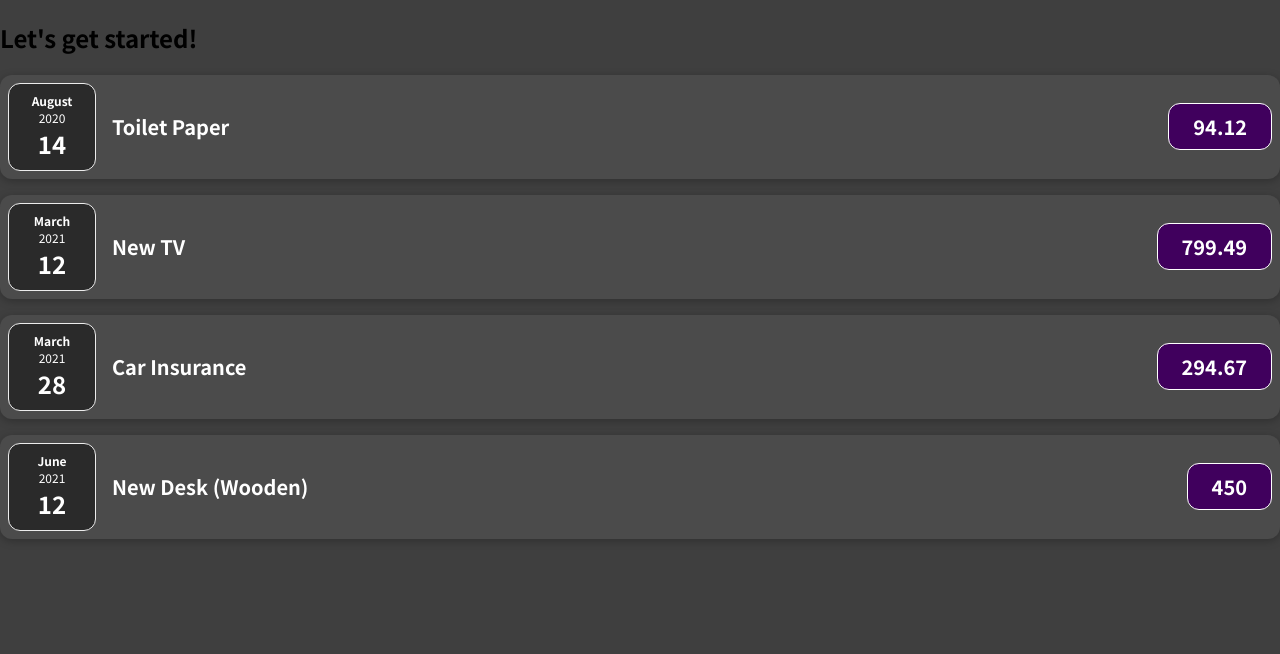
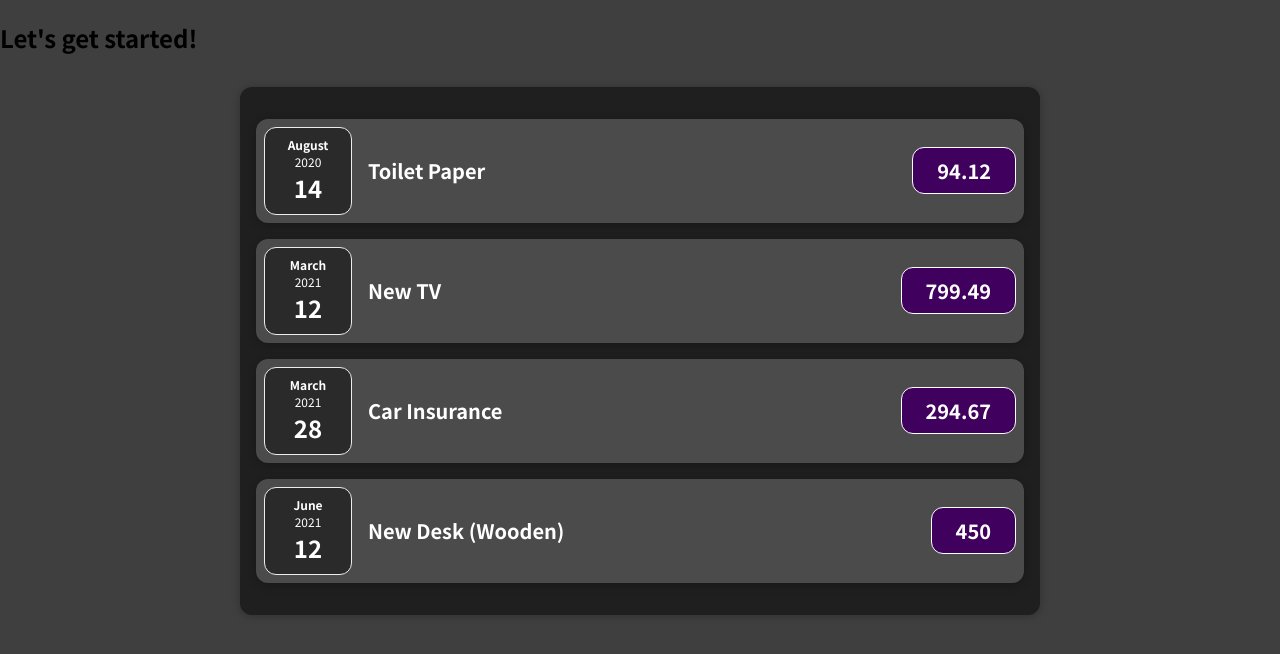
Before and after one commit to ajolguin/react-complete-guide, a JavaScript app: page / in a window 1280 px wide. Shown: the top 654 px of the page. Built offline with nearby package versions, Linux system fonts and the light colour scheme.

Commit message:
Completed 1st assignment!

```diff
--- a/src/App.js
+++ b/src/App.js
@@ -1,4 +1,4 @@
-import ExpenseItem from "./components/ExpenseItem";
+import Expenses from "./components/Expenses";
 
 function App() {
   const expenses = [
@@ -26,26 +26,7 @@
   return (
     <div>
       <h2>Let's get started!</h2>
-      <ExpenseItem
-        title={expenses[0].title}
-        amount={expenses[0].amount}
-        date={expenses[0].date}
-      />
-      <ExpenseItem
-        title={expenses[1].title}
-        amount={expenses[1].amount}
-        date={expenses[1].date}
-      />
-      <ExpenseItem
-        title={expenses[2].title}
-        amount={expenses[2].amount}
-        date={expenses[2].date}
-      />
-      <ExpenseItem
-        title={expenses[3].title}
-        amount={expenses[3].amount}
-        date={expenses[3].date}
-      />
+      <Expenses items={expenses} />
     </div>
   );
 }
--- /dev/null
+++ b/src/components/Expenses.css
@@ -0,0 +1,9 @@
+.expenses {
+  padding: 1rem;
+  background-color: rgb(31, 31, 31);
+  margin: 2rem auto;
+  width: 50rem;
+  max-width: 95%;
+  border-radius: 12px;
+  box-shadow: 0 1px 8px rgba(0, 0, 0, 0.25);
+}
--- /dev/null
+++ b/src/components/Expenses.js
@@ -0,0 +1,31 @@
+import ExpenseItem from "./ExpenseItem";
+import "./Expenses.css";
+
+function Expenses(props) {
+  return (
+    <div className="expenses">
+      <ExpenseItem
+        title={props.items[0].title}
+        amount={props.items[0].amount}
+        date={props.items[0].date}
+      />
+      <ExpenseItem
+        title={props.items[1].title}
+        amount={props.items[1].amount}
+        date={props.items[1].date}
+      />
+      <ExpenseItem
+        title={props.items[2].title}
+        amount={props.items[2].amount}
+        date={props.items[2].date}
+      />
+      <ExpenseItem
+        title={props.items[3].title}
+        amount={props.items[3].amount}
+        date={props.items[3].date}
+      />
+    </div>
+  );
+}
+
+export default Expenses;
```
Also changed, not shown: 1 other file (tests, documents, lock files or other folders).
